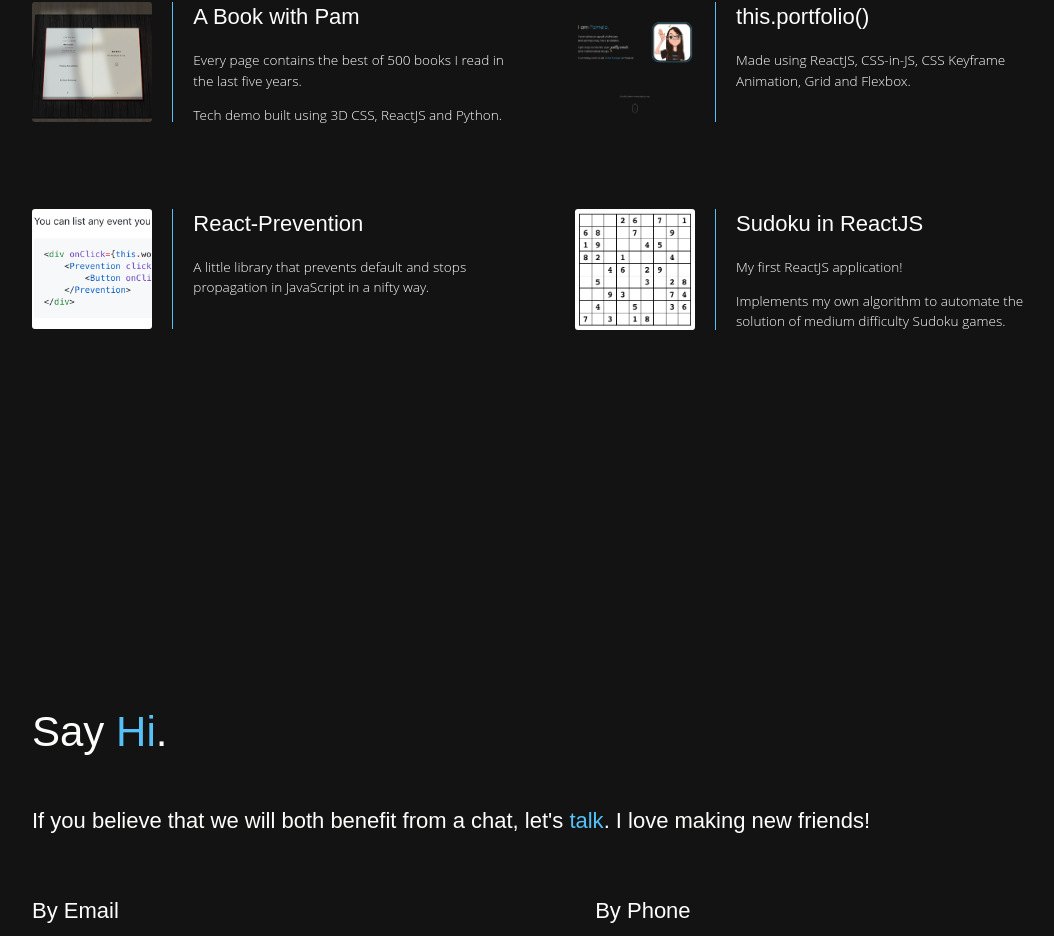
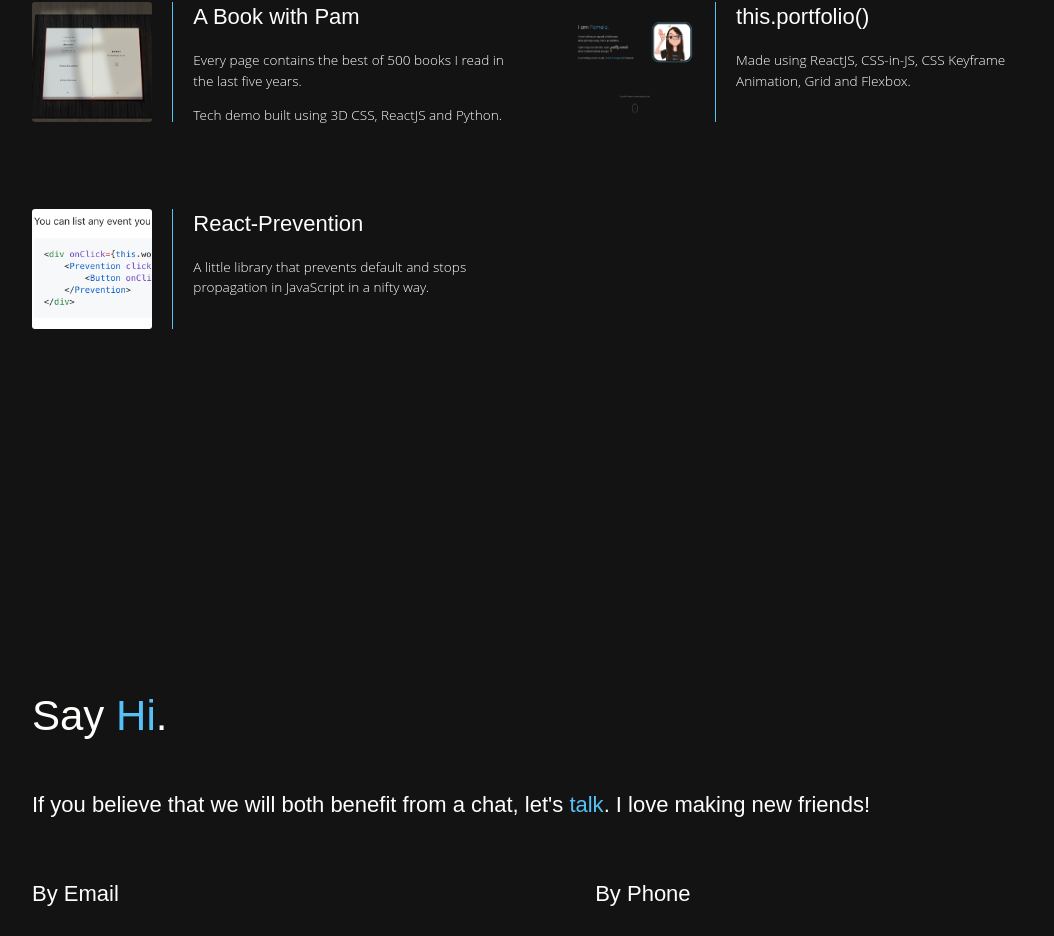
Before and after one commit to pamelachia/portfolio, a React (Create React App) app: page / in a window 1280 px wide. Shown: the part 3213-4149 px from the top of the page, without its empty margins (96-1150 px from the left). Built offline with nearby package versions, Linux system fonts and the light colour scheme; what webfontloader would draw is missing.

Commit message:
Remove sudoku project

```diff
--- a/src/components/Sections/Projects.jsx
+++ b/src/components/Sections/Projects.jsx
@@ -8,7 +8,6 @@ import Accent from "../Cards/Accent";
 import { mq, colors } from "../../styles";
 import BlogImg from "../../img/project-blog.png";
 import PreventionImg from "../../img/project-prevention.png";
-import SudokuImg from "../../img/project-sudoku.png";
 import BookImg from "../../img/project-book.png";
 import DataCouncilImg from "../../img/project-datacouncil.png";
 import JuniorDevImg from "../../img/project-juniordev.png";
@@ -158,13 +157,6 @@ class Projects extends Component {
                                 propagation in JavaScript in a nifty way.
                             </p>
                         </Project>
-                        <Project title="Sudoku in ReactJS" imgSrc={SudokuImg}>
-                            <p>My first ReactJS application!</p>
-                            <p>
-                                Implements my own algorithm to automate the
-                                solution of medium difficulty Sudoku games.
-                            </p>
-                        </Project>
                     </div>
                 </Appear>
             </div>
```
Also changed, not shown: src/img/project-sudoku.png (deleted), 1 other file (tests, documents, lock files or other folders).
